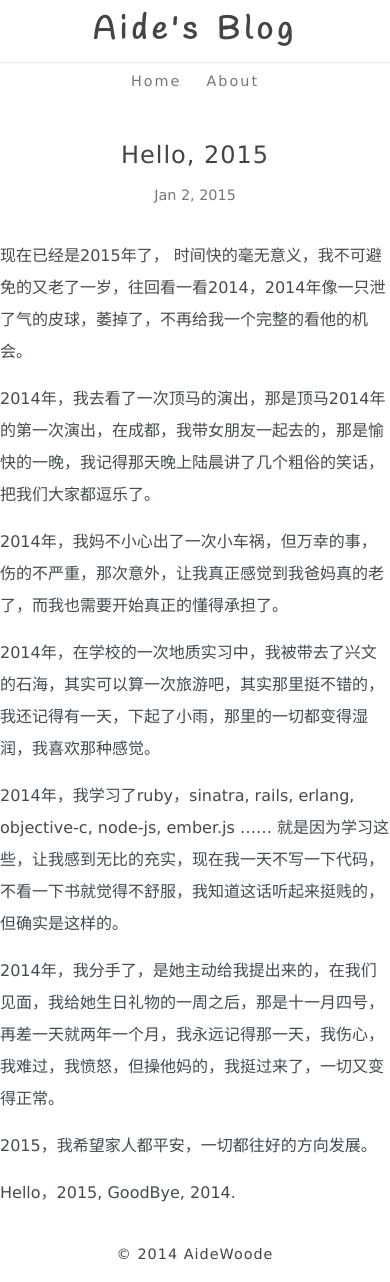
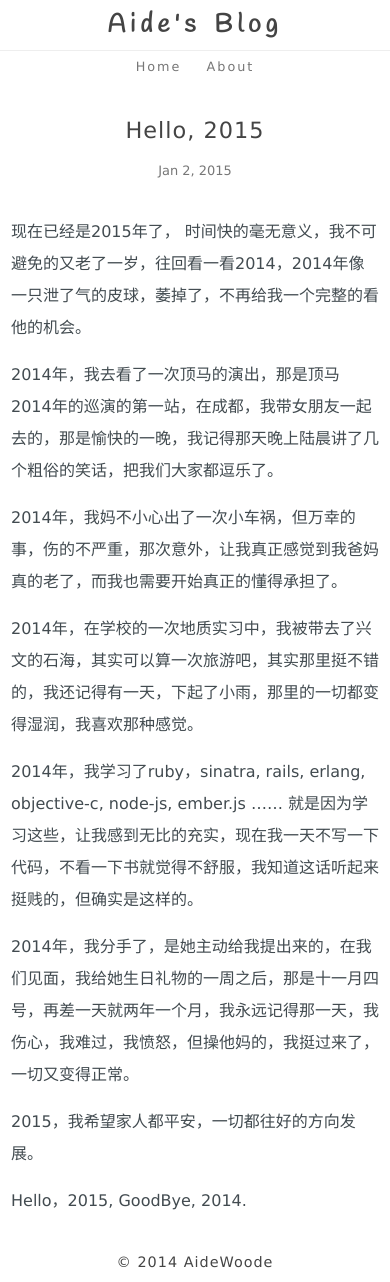
Before and after one commit to aidewoode/my_blog, a Jekyll site: the page built from _posts/2015-01-02-hello,2015.md, in a window 390 px wide and 1282 px high. Built offline with Jekyll 4.4.1, drawn with Linux system fonts in a browser that asks for light colours; comment, search, counter and statistics services are not loaded.

Commit message:
add responsive design

```diff
--- a/_includes/head.html
+++ b/_includes/head.html
@@ -1,6 +1,7 @@
 <head>
   <meta charset="UTF-8">
   <title>Aide's Blog</title>
+  <meta name="viewport" content="width=device-width, initial-scale=1.0">
   <meta name="description" content="Aide 的个人博客">
   <meta name="keywords" content="ruby, music, javascript, ios, rock">
   <meta name="author" content="AideWoode">
--- a/_posts/2015-01-02-hello,2015.md
+++ b/_posts/2015-01-02-hello,2015.md
@@ -7,7 +7,7 @@ date: 2015-01-02
 
 现在已经是2015年了， 时间快的毫无意义，我不可避免的又老了一岁，往回看一看2014，2014年像一只泄了气的皮球，萎掉了，不再给我一个完整的看他的机会。
 
-2014年，我去看了一次顶马的演出，那是顶马2014年的第一次演出，在成都，我带女朋友一起去的，那是愉快的一晚，我记得那天晚上陆晨讲了几个粗俗的笑话，把我们大家都逗乐了。
+2014年，我去看了一次顶马的演出，那是顶马2014年的巡演的第一站，在成都，我带女朋友一起去的，那是愉快的一晚，我记得那天晚上陆晨讲了几个粗俗的笑话，把我们大家都逗乐了。
 
 2014年，我妈不小心出了一次小车祸，但万幸的事，伤的不严重，那次意外，让我真正感觉到我爸妈真的老了，而我也需要开始真正的懂得承担了。
 
--- a/_sass/_layout.scss
+++ b/_sass/_layout.scss
@@ -97,9 +97,13 @@ h2.post_title {
 }
 
 h2.post_title a {
+  display: block;
   text-decoration: none;
   margin-left: 20px;
   color: #009999;
+  white-space: nowrap;
+  overflow: hidden;
+  text-overflow: ellipsis;
 }
 
 h2.post_title div.time {
@@ -140,7 +144,7 @@ div.single_post {
   max-width: 600px;
   width: auto;
   margin: auto;
-  padding-top: 40px;
+  padding: 40px 11px 0px 11px;
 }
 
 article.single_post header {
@@ -307,7 +311,7 @@ div.about_page {
   max-width: 600px;
   width: auto;
   margin: auto;
-  padding-top: 40px;
+  padding: 40px 11px 0px 11px;
 }
 
 div.about_page div.content {
@@ -316,3 +320,169 @@ div.about_page div.content {
 
 
 /********************************************/
+@media screen and (max-width: 980px) {
+  div.site_title h1 {
+    font-size: 1.8em;
+    padding: 14px;
+  }
+
+  #all_posts {
+    min-height: 550px;
+  }
+
+  #nav nav.global_nav ul li a {
+    line-height: 2em;
+  }
+
+  #all_posts {
+    padding-top: 30px;
+  }
+
+  article.post {
+    margin-bottom: 19px;
+  }
+
+  h2.post_title {
+    font-size: 1em;
+  }
+
+  span.post_time {
+    margin-right: 16px;
+  }
+
+  h2.post_title a {
+   margin-left: 16px;
+  }
+
+  div.info span.post_time {
+    font-size: 1em;
+  }
+
+  div.single_post {
+    padding: 30px 11px 0px 11px;
+  }
+
+  div.about_page {
+    min-height: 550px;
+    padding: 30px 11px 0px 11px;
+  }
+
+}
+@media screen and (max-width: 650px) {
+
+  div.site_title h1 {
+    font-size: 1.7em;
+    padding: 12px;
+  }
+
+  #all_posts {
+    min-height: 500px;
+  }
+
+  #nav nav.global_nav ul li a {
+    font-size: 0.8em;
+    line-height: 1.5em;
+  }
+
+  #all_posts {
+    padding-top: 20px;
+  }
+
+  article.post {
+    margin-bottom: 17px;
+  }
+
+  h2.post_title {
+    font-size: 0.9em;
+  }
+
+  span.post_time {
+    margin-right: 12px;
+  }
+
+  h2.post_title a {
+   margin-left: 12px;
+  }
+
+  article.single_post header h1 {
+    font-size: 1.4em;
+  }
+
+  div.info span.post_time {
+    font-size: 0.9em;
+  }
+
+  div.single_post {
+    padding: 20px 11px 0px 11px;
+  }
+
+  div.about_page {
+    min-height: 500px;
+    padding: 20px 11px 0px 11px;
+  }
+
+  div.about_page div.content {
+    font-size: 0.9em;
+  }
+}
+@media screen and (max-width: 480px) {
+  div.site_title h1 {
+    font-size: 1.6em;
+    padding: 10px;
+  }
+
+  #all_posts {
+    min-height: 450px;
+  }
+
+  #nav nav.global_nav ul li a {
+    line-height: 1em;
+  }
+
+  #all_posts {
+    padding-top: 10px;
+  }
+
+  article.post {
+    margin-bottom: 15px;
+  }
+
+  span.post_time {
+    margin-right: 10px;
+  }
+
+  h2.post_title a {
+   margin-left: 10px;
+  }
+
+  div.single_post {
+    padding: 15px 11px 0px 11px;
+  }
+
+  div.about_page {
+    min-height: 450px;
+    padding: 10px 11px 0px 11px;
+  }
+
+}
+
+@media screen and (max-width: 360px) {
+
+  div.site_title h1 {
+    font-size: 1.5em;
+    padding: 8px;
+  }
+
+  article.post {
+    margin-bottom: 12px;
+  }
+
+  article.single_post header h1 {
+    font-size: 1.3em;
+  }
+
+  div.about_page div.content {
+    font-size: 0.8em;
+  }
+
+}
```
